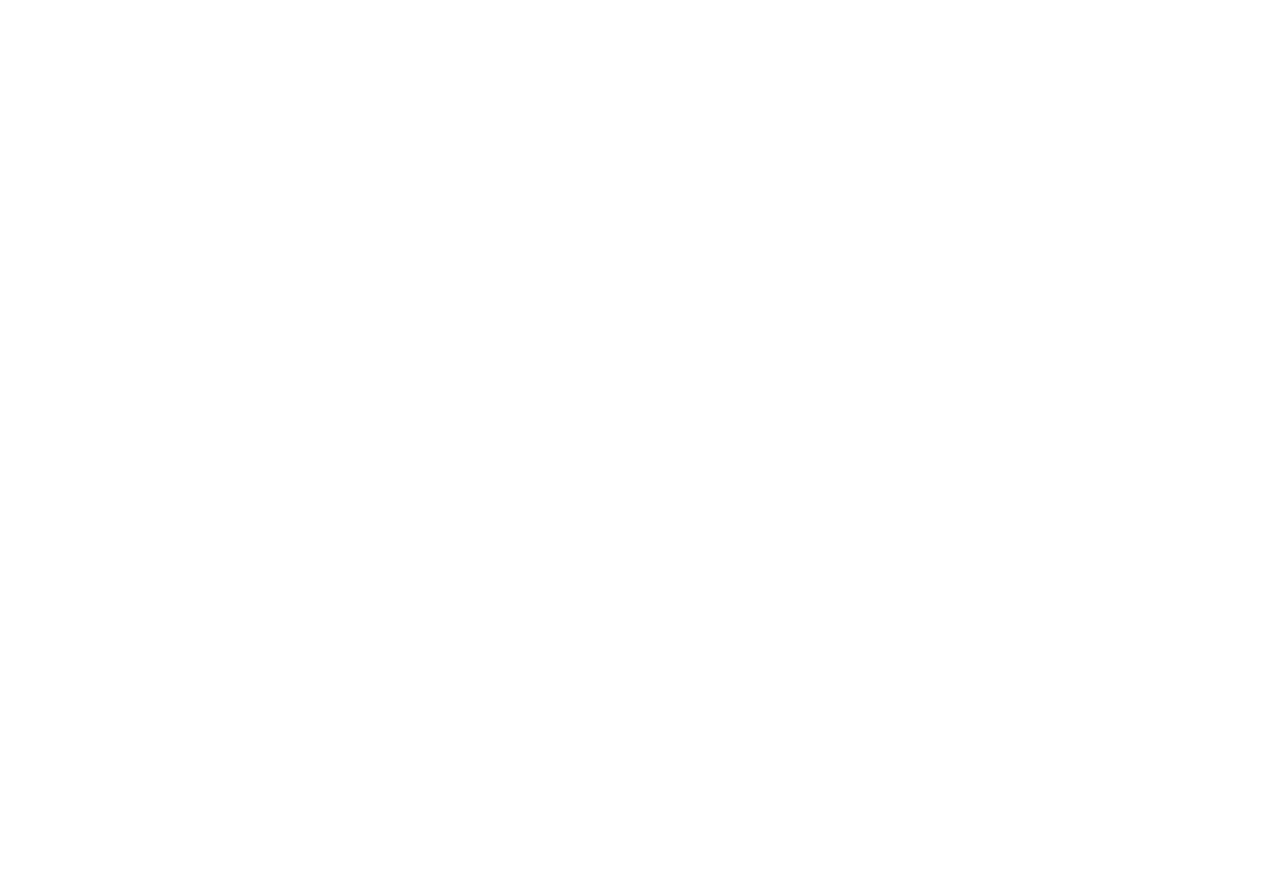
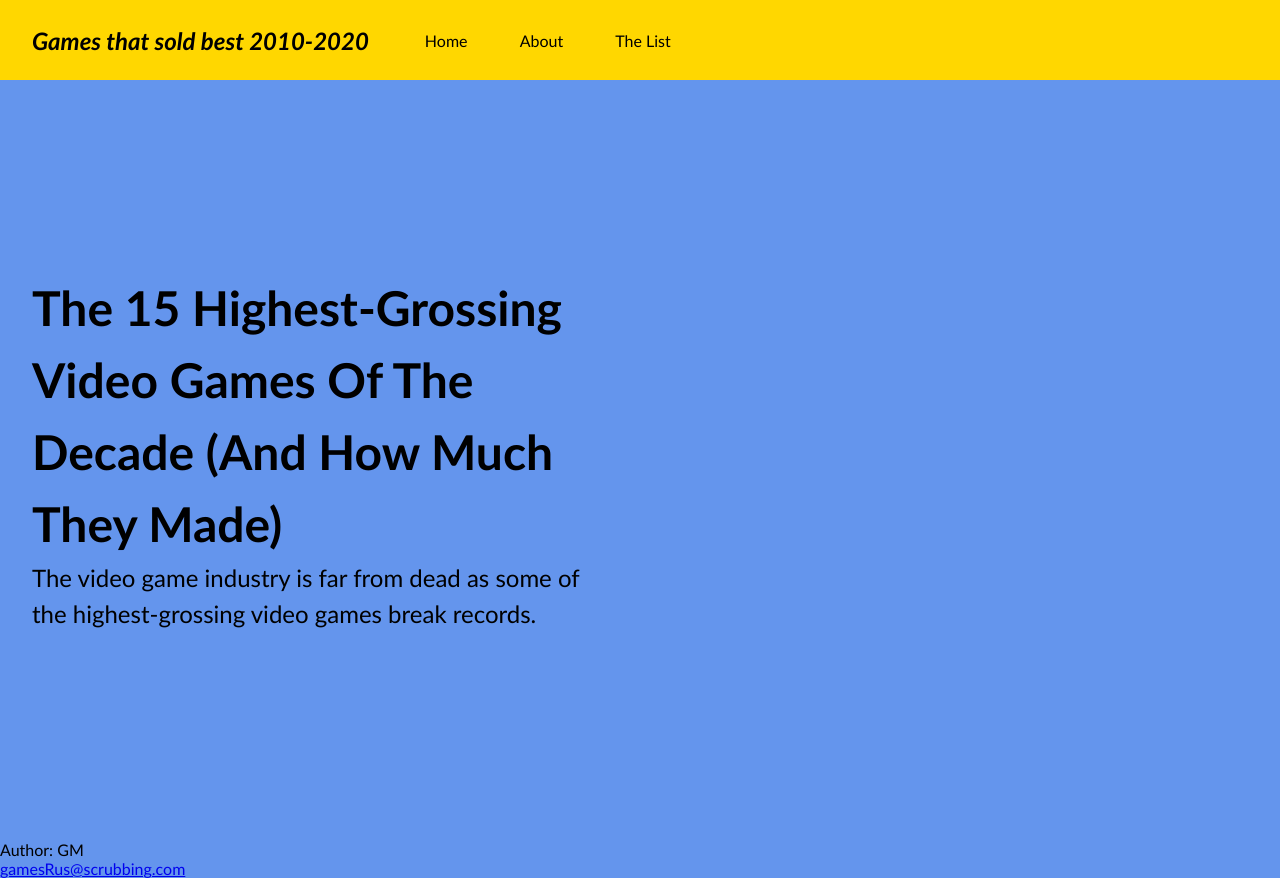
Before and after one commit to GediminasMat/HTML-ir-CSS-Bonus-03.08, a plain HTML site: page Pages/about.html in a window 1280 px wide. Before the commit the page ends 800 px from the top, so only its background shows below. Drawn offline with Linux system fonts and the light colour scheme.

Commit message:
Pridėjau footerį

```diff
--- a/Pages/about.html
+++ b/Pages/about.html
@@ -0,0 +1,36 @@
+<!DOCTYPE html>
+<html lang="en">
+
+<head>
+    <meta charset="UTF-8">
+    <meta http-equiv="X-UA-Compatible" content="IE=edge">
+    <meta name="viewport" content="width=device-width, initial-scale=1.0">
+    <title>Index Title page</title>
+    <link rel="stylesheet" href="../Styles/main.css">
+</head>
+
+<body>
+    <nav class="nav1">
+        <div class="logo">Games that sold best 2010-2020</div>
+        <div class="nav-items">
+            <a href="index.html">Home</a>
+            <a href="about.html">About</a>
+            <a href="list.html">The List</a>
+        </div>
+    </nav>
+    <section class="hero"></section>
+    <div class="hero-container">
+        <div class="column-left">
+            <h1>The 15 Highest-Grossing Video Games Of The Decade (And How Much They Made)</h1>
+            <p>The video game industry is far from dead as some of the highest-grossing video games break records.</p>
+            </a>
+
+        </div>
+    </div>
+    <footer>
+      <p>Author: GM</p>
+      <p><a href="gamesRus@scrubbing.com">gamesRus@scrubbing.com</a></p>
+    </footer>
+</body>
+
+</html>
--- a/Styles/main.css
+++ b/Styles/main.css
@@ -94,7 +94,9 @@
 .fullColor{
     background:cornflowerblue;
 }
-
+footer{
+    background:cornflowerblue;
+}
 @media screen and (max-width: 768px) {
     .hero-container{
         grid-template-columns: 1fr;
```
Also changed, not shown: Pages/index.html (+5 -1 lines).
